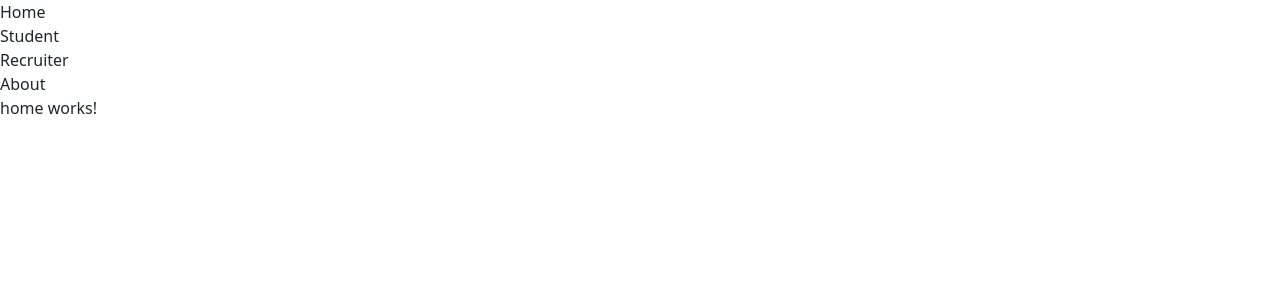
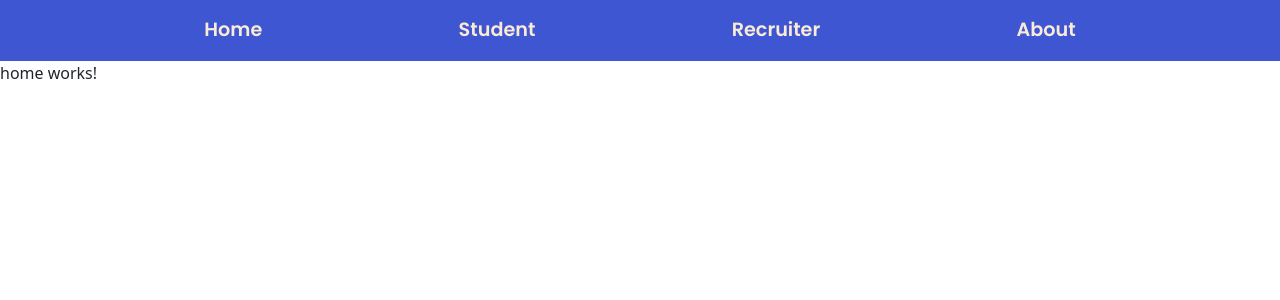
Before and after one commit to agamswaroop619/cv-analyser, an Angular app in the folder cv-analyser/: page / in a window 1280 px wide. Shown: the top 300 px of the page. Built offline with nearby package versions, Linux system fonts and the light colour scheme.

Commit message:
version 0.12

```diff
--- a/cv-analyser/src/app/app.component.css
+++ b/cv-analyser/src/app/app.component.css
@@ -0,0 +1,24 @@
+
+.navbar{
+    display: flex;
+    justify-content: space-evenly;
+    align-items: center;
+    padding: 1rem;
+    background-color: #3F56D3;
+}
+.navitem{
+    cursor: pointer;
+    color: antiquewhite;
+    font-weight: bold;
+    font-size: larger;
+    font-family: 'Poppins', sans-serif;
+    padding-left: 0.5rem;
+    padding-right: 0.5rem;
+    border-radius: 1.6rem;
+    transition-timing-function: ease-in-out;
+    transition-duration: 200ms;
+}
+.navitem:hover{
+    background-color: #808eda;
+    color: white;
+}
--- a/cv-analyser/src/app/app.component.html
+++ b/cv-analyser/src/app/app.component.html
@@ -1,7 +1,7 @@
-<nav>
-<div routerLink="/">Home</div>
-<div routerLink="/student">Student</div>
-<div routerLink="/recruiter">Recruiter</div>
-<div routerLink="/about">About</div>
+<nav class="navbar">
+<div class="navitem" routerLink="/">Home</div>
+<div class="navitem" routerLink="/student">Student</div>
+<div class="navitem" routerLink="/recruiter">Recruiter</div>
+<div class="navitem" routerLink="/about">About</div>
 </nav>
 <router-outlet></router-outlet>
--- a/cv-analyser/src/index.html
+++ b/cv-analyser/src/index.html
@@ -1,13 +1,19 @@
 <!doctype html>
 <html lang="en">
+
 <head>
   <meta charset="utf-8">
   <title>CvAnalyser</title>
   <base href="/">
   <meta name="viewport" content="width=device-width, initial-scale=1">
   <link rel="icon" type="image/x-icon" href="favicon.ico">
+  <link rel="preconnect" href="https://fonts.googleapis.com">
+  <link rel="preconnect" href="https://fonts.gstatic.com" crossorigin>
+  <link href="https://fonts.googleapis.com/css2?family=Poppins:wght@600&display=swap" rel="stylesheet">
 </head>
+
 <body>
   <app-root></app-root>
 </body>
+
 </html>
--- a/cv-analyser/src/styles.css
+++ b/cv-analyser/src/styles.css
@@ -1 +1,4 @@
 /* You can add global styles to this file, and also import other style files */
+.html{
+    background-color: #808eda;
+}
```
